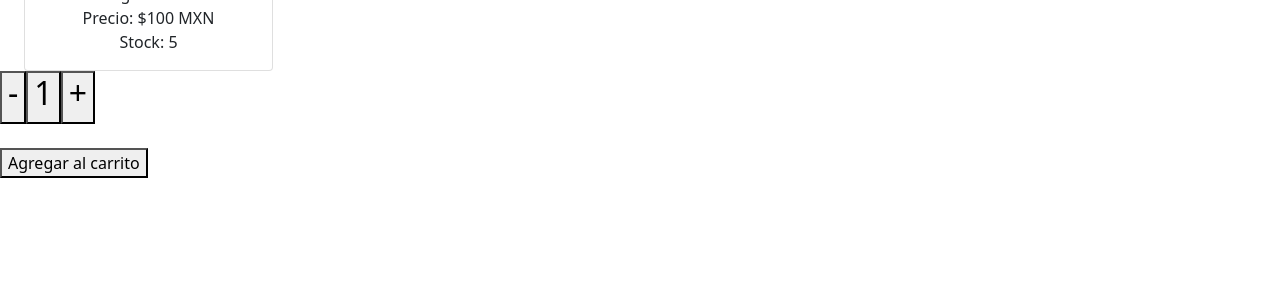
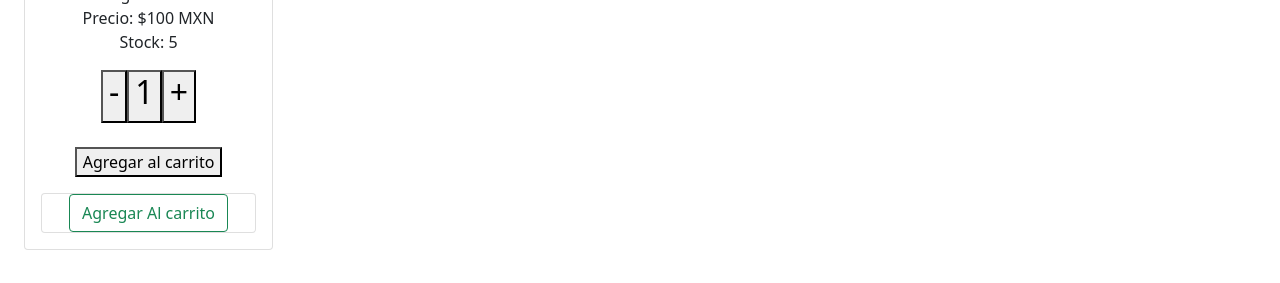
Before and after one commit to HFajardo02/ecommerce-hectorfajardo, a React (Create React App) app: page /detalle/1 in a window 1280 px wide. Shown: the part 504-787 px from the top of the page. Built offline with nearby package versions, Linux system fonts and the light colour scheme.

Commit message:
Intercambiabilidad

```diff
--- a/src/App.jsx
+++ b/src/App.jsx
@@ -5,22 +5,14 @@ import { BrowserRouter as Rutas, Routes, Route, Navigate } from 'react-router-do
 import NavBar from './components/NavBar/NavBar';
 //import Cuerpo from './components/Cuerpo/Cuerpo';
 import ItemListContainer from './containers/ItemListContainer/ItemListContainer';
-import ItemCount from './components/ItemCount/ItemCount';
 import ItemDetailContainer from './containers/ItemDetailContainer/ItemDetailContainer';
 import Cart from './components/Cart/Cart';
 
 function App() {
 
-    const verCarrito = (count) => {
-        console.log ("Artículos seleccionados: ", {count})
-    }
-
     return (
-
         <>
-
             <Rutas>
-
                 <NavBar />
                 {/* <Cuerpo /> */}
 
@@ -34,12 +26,8 @@ function App() {
                     <Route path='*' element={<Navigate to='/' /> } />
 
                 </Routes>
-                <ItemCount initial={1} stock={10} verCarrito={verCarrito}/>
-
             </Rutas>
-
         </>
-
     );
 }
 
--- /dev/null
+++ b/src/components/Intercambiabilidad/Intercambiabilidad.jsx
@@ -0,0 +1,58 @@
+import { useState } from "react";
+import { Link } from "react-router-dom";
+
+
+const InputCount= ()=> {
+
+    return (
+        <>
+            <Link to='/cart' >
+                <button
+                    className="btn btn-outline-primary"
+                    onClick={()=>console.log('Ver carrito de compra') }
+                >Ver carrito</button><br /><br />
+            </Link>
+            <Link to='/' >
+                <button
+                    className="btn btn-outline-primary"
+                    onClick={()=>console.log('Ir al Inicio') }
+                >Seguir comprando</button>
+            </Link>
+        </>
+    )
+}
+
+
+
+const ButtonCount= ({handleInter})=> {
+    return <button
+                className="btn btn-outline-success"
+                onClick={handleInter}
+            >
+                Agregar Al carrito
+            </button>
+
+}
+
+const Intercambiabilidad = () => {
+
+    const [inputType, setInputType ] = useState('button')
+
+    const handleInter = () => {
+        setInputType('input')
+    }
+
+    return (
+        <div>
+            {
+                inputType === 'button' ?
+                    <ButtonCount handleInter={handleInter} />
+                :
+                    <InputCount />
+            }
+             {/* <Count onConfirm={addToCart} maxQuantity={itemMax} />  */}
+        </div>
+    )
+}
+
+export default Intercambiabilidad
--- a/src/components/ItemCount/ItemCount.jsx
+++ b/src/components/ItemCount/ItemCount.jsx
@@ -1,4 +1,5 @@
 import { useState } from 'react'
+
 
     function ItemCount ({stock, initial, verCarrito}){
 
@@ -20,6 +21,7 @@ import { useState } from 'react'
                 <br />
                 <br />
                 <button disabled={count<=0} onClick={() => verCarrito(count)}>Agregar al carrito</button>
+
             </div>
         )
     }
--- a/src/components/ItemDetail/ItemDetail.jsx
+++ b/src/components/ItemDetail/ItemDetail.jsx
@@ -2,11 +2,17 @@ import Card from 'react-bootstrap/Card';
 import CardGroup from 'react-bootstrap/CardGroup';
 import Row from 'react-bootstrap/Row';
 import Col from 'react-bootstrap/Col';
+import ItemCount from '../ItemCount/ItemCount';
+import Intercambiabilidad from '../Intercambiabilidad/Intercambiabilidad';
 
 
 const ItemDetail = ({producto}) => {
+
+    const verCarrito = (count) => {
+        console.log ("Artículos seleccionados: ", {count})
+    }
+
     return(
-
             <Row xs={1} md={2} lg={4} className="container mt-5 text-center">
                 <Col>
                     <CardGroup>
@@ -23,14 +29,18 @@ const ItemDetail = ({producto}) => {
                                     <br />
                                     Stock: {producto.stock}
                                 </Card.Text>
+                                <Card.Text>
+                                <ItemCount initial={1} stock={producto.stock} verCarrito={verCarrito}/>
+                                </Card.Text>
+                                <Card>
+                                    <Intercambiabilidad />
+                                </Card>
                             </Card.Body>
                         </Card>
                     </CardGroup>
                 </Col>
             </Row>
-
     )
-
 }
 
 export default ItemDetail
--- a/src/components/NavBar/NavBar.jsx
+++ b/src/components/NavBar/NavBar.jsx
@@ -14,7 +14,7 @@ const NavBar = () => {
 
 
                 <Container>
-                    <Nav>
+                    <Nav >
                         <NavLink to="categoria/autos" >Autos</NavLink>
                         <NavLink to="categoria/trucks" >Trucks</NavLink>
                         <NavLink to="categoria/clasicos" >Clásicos</NavLink>
--- a/src/helpers/getFetch.js
+++ b/src/helpers/getFetch.js
@@ -49,7 +49,7 @@ let productos = [
         "series_num": ["3/44"],
         "photo_url": "https://resources.sanborns.com.mx/imagenes-sanborns-ii/1200/45496883232_3.jpg",
         "year": 2010,
-        "stock": 15,
+        "stock": 8,
         "precio": 120,
     },
   ];
--- a/src/index.js
+++ b/src/index.js
@@ -6,9 +6,9 @@ import reportWebVitals from './reportWebVitals';
 
 const root = ReactDOM.createRoot(document.getElementById('root'));
 root.render(
-  <React.StrictMode>
+
     <App />
-  </React.StrictMode>
+
 );
 
 // If you want to start measuring performance in your app, pass a function
```
Lines whose indentation alone changed are shown as unchanged.
